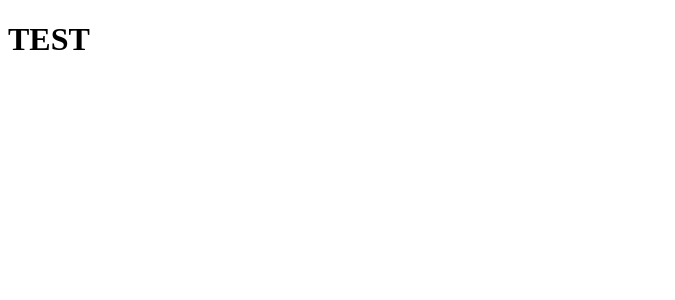
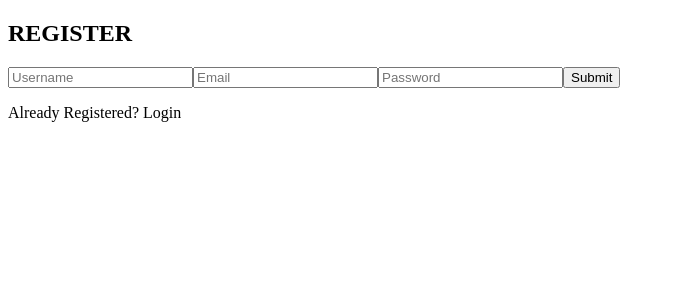
Before and after one commit to Medic1111/CHINGU-CHANGE, a React (Create React App) app in the folder client/: page / in a window 1280 px wide. Shown: the top 300 px of the page, without its empty margins (0-675 px from the left). Built offline with nearby package versions, Linux system fonts and the light colour scheme.

Commit message:
Feature: Credentials Client

```diff
--- a/client/src/App.js
+++ b/client/src/App.js
@@ -1,6 +1,7 @@
 import "./App.css";
 import React, { useEffect } from "react";
 import axios from "axios";
+import Auth from "./components/Auth/Auth";
 
 function App() {
   // let original = "USD";
@@ -17,8 +18,7 @@ function App() {
 
   return (
     <div className="App">
-      <h1>TEST</h1>
-      {/* LOGIN/REGISTER */}
+      <Auth />
     </div>
   );
 }
--- /dev/null
+++ b/client/src/components/Auth/Auth.jsx
@@ -0,0 +1,103 @@
+import classes from "./Auth.module.css";
+import { useContext, useState } from "react";
+import { authCtx } from "../../store/auth-ctx";
+import axios from "axios";
+
+const Auth = () => {
+  const authCtxMgr = useContext(authCtx);
+
+  const [userInfo, setUserInfo] = useState({
+    username: "",
+    email: "",
+    password: "",
+  });
+
+  const inputChangeHandler = (e) => {
+    const { name, value } = e.target;
+
+    setUserInfo((prev) => {
+      return { ...prev, [name]: value };
+    });
+  };
+
+  const loginHandler = async (e) => {
+    e.preventDefault();
+    const objToSend = {
+      username: userInfo.username,
+      password: userInfo.password,
+    };
+
+    await axios
+      .post("api/login", objToSend)
+      .then((serverRes) => console.log(serverRes.data))
+      .then((err) => console.log(err));
+  };
+
+  const registerHandler = async (e) => {
+    e.preventDefault();
+    await axios
+      .post("api/register", userInfo)
+      .then((serverRes) => console.log(serverRes.data))
+      .then((err) => console.log(err));
+  };
+
+  const changeToLoginHandler = () => {
+    authCtxMgr.setShowLogin(true);
+  };
+  const changeToRegisterHandler = () => {
+    authCtxMgr.setShowLogin(false);
+  };
+
+  return (
+    <article className={classes.article}>
+      <h2 className={classes.h2}>
+        {authCtxMgr.showLogin ? "LOGIN" : "REGISTER"}
+      </h2>
+      <form className={classes.form}>
+        <input
+          onChange={inputChangeHandler}
+          name="username"
+          value={userInfo.username}
+          className={classes.input}
+          type="text"
+          placeholder="Username"
+        />
+        {!authCtxMgr.showLogin && (
+          <input
+            onChange={inputChangeHandler}
+            name="email"
+            value={userInfo.email}
+            className={classes.input}
+            type="email"
+            placeholder="Email"
+          />
+        )}
+        <input
+          onChange={inputChangeHandler}
+          name="password"
+          value={userInfo.password}
+          className={classes.input}
+          type="password"
+          placeholder="Password"
+        />
+        <input
+          onClick={authCtxMgr.showLogin ? loginHandler : registerHandler}
+          className={classes.submit}
+          type="submit"
+        />
+      </form>
+      {!authCtxMgr.showLogin && (
+        <p className={classes.p} onClick={changeToLoginHandler}>
+          Already Registered? Login
+        </p>
+      )}
+      {authCtxMgr.showLogin && (
+        <p className={classes.p} onClick={changeToRegisterHandler}>
+          Not Registered? Register
+        </p>
+      )}
+    </article>
+  );
+};
+
+export default Auth;
--- a/client/src/index.js
+++ b/client/src/index.js
@@ -2,10 +2,13 @@ import React from "react";
 import ReactDOM from "react-dom/client";
 import "./index.css";
 import App from "./App";
+import AuthProvider from "./store/auth-ctx";
 
 const root = ReactDOM.createRoot(document.getElementById("root"));
 root.render(
   <React.StrictMode>
-    <App />
+    <AuthProvider>
+      <App />
+    </AuthProvider>
   </React.StrictMode>
 );
--- /dev/null
+++ b/client/src/store/auth-ctx.jsx
@@ -0,0 +1,28 @@
+import { createContext, useState } from "react";
+
+export const authCtx = createContext({
+  isLoggedIn: false,
+  setIsLoggedIn: () => {},
+  showLogin: false,
+  setShowLogin: () => {},
+});
+
+const AuthProvider = (props) => {
+  const [isLoggedIn, setIsLoggedIn] = useState(false);
+  const [showLogin, setShowLogin] = useState(false);
+
+  return (
+    <authCtx.Provider
+      value={{
+        isLoggedIn,
+        setIsLoggedIn,
+        showLogin,
+        setShowLogin,
+      }}
+    >
+      {props.children}
+    </authCtx.Provider>
+  );
+};
+
+export default AuthProvider;
```
Also changed, not shown: client/src/components/Auth/Auth.module.css (added).
